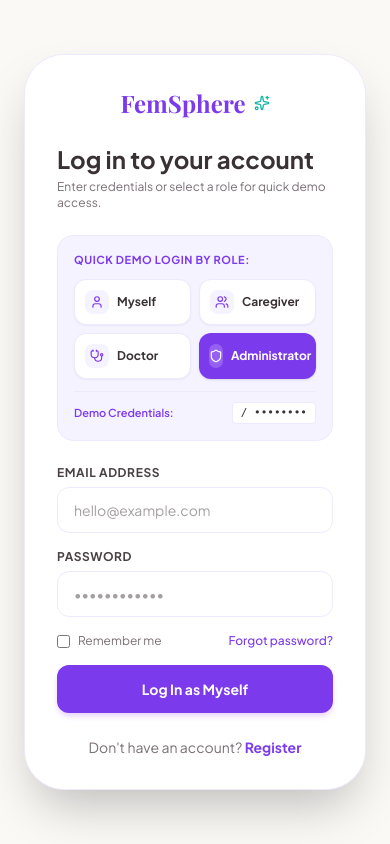
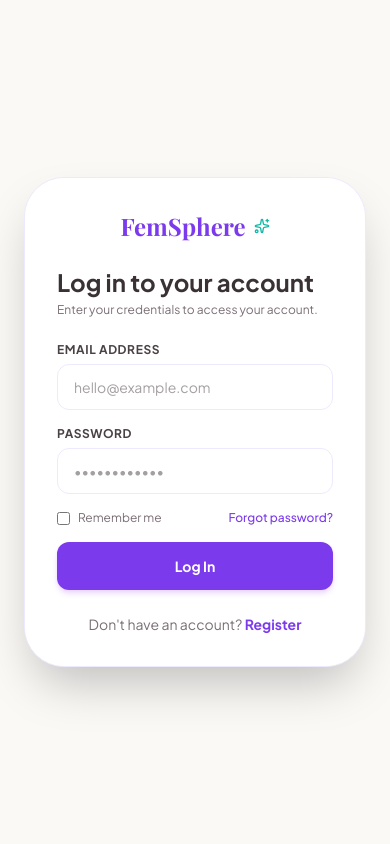
Before and after one commit to keerthuammu/FemSphere, a React (Vite) app: page /login in a window 390 px wide. Built offline with nearby package versions, Linux system fonts and the light colour scheme; a web font is replaced by a local one.

Commit message:
ui: Remove Quick Demo Login by Role from web and mobile login screens

```diff
--- a/src/pages/Login.tsx
+++ b/src/pages/Login.tsx
@@ -1,5 +1,5 @@
 import React, { useState } from 'react';
-import { Sparkles, Heart, Dna, Brain, Calendar, Shield, Apple, Moon, User, Users, Stethoscope } from 'lucide-react';
+import { Sparkles, Heart, Dna, Brain, Moon } from 'lucide-react';
 import { Link, useNavigate } from 'react-router-dom';
 import heroImg from '../assets/images/healthcare_hero_1785261756891.jpeg';
 
@@ -7,7 +7,6 @@ export default function Login() {
   const navigate = useNavigate();
   const [email, setEmail] = useState('');
   const [password, setPassword] = useState('');
-  const [activeRole, setActiveRole] = useState('Myself');
 
   const [errorMsg, setErrorMsg] = useState<string | null>(null);
   const [isLoading, setIsLoading] = useState(false);
@@ -52,12 +51,17 @@ export default function Login() {
     } catch (err: any) {
       // Fallback mode if backend API DB server is offline / unreachable
       const usernameFromEmail = email.split('@')[0] || 'user';
+      let detectedRole = 'User (Female)';
+      if (email.toLowerCase().includes('admin')) detectedRole = 'Admin (Superuser)';
+      else if (email.toLowerCase().includes('doctor') || email.toLowerCase().includes('dr.')) detectedRole = 'Doctor';
+      else if (email.toLowerCase().includes('caregiver')) detectedRole = 'Caregiver';
+
       const mockUser = {
         id: 1,
         username: usernameFromEmail,
         fullName: usernameFromEmail.replace(/[._]/g, ' ').replace(/\b\w/g, c => c.toUpperCase()),
-        email: email || 'elena.rostova@femsphere.health',
-        role: activeRole,
+        email: email || 'user@femsphere.health',
+        role: detectedRole,
         status: 'Active',
         profile: {
           full_name: usernameFromEmail.replace(/[._]/g, ' ').replace(/\b\w/g, c => c.toUpperCase()),
@@ -66,62 +70,6 @@ export default function Login() {
       localStorage.setItem('femsphere_token', 'demo_token_2026');
       localStorage.setItem('femsphere_user', JSON.stringify(mockUser));
       navigateRoleDashboard(mockUser.role, mockUser.email);
-    } finally {
-      setIsLoading(false);
-    }
-  };
-
-  const handleRoleQuickLogin = async (role: string, roleEmail: string) => {
-    setActiveRole(role);
-    setEmail(roleEmail);
-    setPassword('password123');
-    setErrorMsg(null);
-    setIsLoading(true);
-
-    try {
-      const response = await fetch('/api/auth/login', {
-        method: 'POST',
-        headers: { 'Content-Type': 'application/json' },
-        body: JSON.stringify({ email: roleEmail, password: 'password123' })
-      });
-
-      const data = await response.json();
-
-      if (data.success) {
-        localStorage.setItem('femsphere_token', data.token);
-        localStorage.setItem('femsphere_user', JSON.stringify(data.user));
-        navigateRoleDashboard(data.user.role || role, data.user.email || roleEmail);
-      } else {
-        const qUsername = roleEmail.split('@')[0];
-        const qFullName = qUsername.replace(/[._]/g, ' ').replace(/\b\w/g, c => c.toUpperCase());
-        const mockUser = {
-          id: 1,
-          username: qUsername,
-          fullName: qFullName,
-          email: roleEmail,
-          role: role,
-          status: 'Active',
-          profile: { full_name: qFullName }
-        };
-        localStorage.setItem('femsphere_token', 'demo_token_2026');
-        localStorage.setItem('femsphere_user', JSON.stringify(mockUser));
-        navigateRoleDashboard(role, roleEmail);
-      }
-    } catch (err) {
-      const cUsername = roleEmail.split('@')[0];
-      const cFullName = cUsername.replace(/[._]/g, ' ').replace(/\b\w/g, c => c.toUpperCase());
-      const mockUser = {
-        id: 1,
-        username: cUsername,
-        fullName: cFullName,
-        email: roleEmail,
-        role: role,
-        status: 'Active',
-        profile: { full_name: cFullName }
-      };
-      localStorage.setItem('femsphere_token', 'demo_token_2026');
-      localStorage.setItem('femsphere_user', JSON.stringify(mockUser));
-      navigateRoleDashboard(role, roleEmail);
     } finally {
       setIsLoading(false);
     }
@@ -158,72 +106,7 @@ export default function Login() {
 
           <div className="mb-6">
             <h3 className="text-2xl font-bold text-[#3a3135]">Log in to your account</h3>
-            <p className="text-xs text-[#7a6f75] mt-1">Enter credentials or select a role for quick demo access.</p>
-          </div>
-
-          {/* Quick Demo Login by Role Section */}
-          <div className="mb-6 bg-[#F5F3FF] p-4 rounded-2xl border border-[#EDE9FE]">
-            <span className="text-[11px] font-bold text-[#7C3AED] uppercase tracking-wider block mb-2.5">
-              Quick Demo Login by Role:
-            </span>
-            <div className="grid grid-cols-2 gap-2">
-
-              {/* Role 1: Myself */}
-              <button
-                type="button"
-                onClick={() => handleRoleQuickLogin('Myself', 'elena.rostova@femsphere.health')}
-                className="flex items-center gap-2 p-2.5 rounded-xl bg-white hover:bg-[#7C3AED] hover:text-white border border-[#EDE9FE] text-[#3a3135] text-xs font-bold transition-all shadow-xs group"
-              >
-                <div className="w-6 h-6 rounded-lg bg-[#F5F3FF] group-hover:bg-[#7C3AED] flex items-center justify-center text-[#7C3AED] group-hover:text-white">
-                  <User className="w-3.5 h-3.5" />
-                </div>
-                <span>Myself</span>
-              </button>
-
-              {/* Role 2: Caregiver */}
-              <button
-                type="button"
-                onClick={() => handleRoleQuickLogin('Caregiver', 'caregiver@femsphere.health')}
-                className="flex items-center gap-2 p-2.5 rounded-xl bg-white hover:bg-[#7C3AED] hover:text-white border border-[#EDE9FE] text-[#3a3135] text-xs font-bold transition-all shadow-xs group"
-              >
-                <div className="w-6 h-6 rounded-lg bg-[#F5F3FF] group-hover:bg-white/20 flex items-center justify-center text-[#7C3AED] group-hover:text-white">
-                  <Users className="w-3.5 h-3.5" />
-                </div>
-                <span>Caregiver</span>
-              </button>
-
-              {/* Role 3: Doctor */}
-              <button
-                type="button"
-                onClick={() => handleRoleQuickLogin('Doctor', 'dr.jenkins@femsphere.health')}
-                className="flex items-center gap-2 p-2.5 rounded-xl bg-white hover:bg-[#7C3AED] hover:text-white border border-[#EDE9FE] text-[#3a3135] text-xs font-bold transition-all shadow-xs group"
-              >
-                <div className="w-6 h-6 rounded-lg bg-[#F5F3FF] group-hover:bg-white/20 flex items-center justify-center text-[#7C3AED] group-hover:text-white">
-                  <Stethoscope className="w-3.5 h-3.5" />
-                </div>
-                <span>Doctor</span>
-              </button>
-
-              {/* Role 4: Administrator */}
-              <button
-                type="button"
-                onClick={() => handleRoleQuickLogin('Administrator', 'admin@femsphere.health')}
-                className="flex items-center gap-2 p-2.5 rounded-xl bg-[#7C3AED] text-white hover:bg-[#6D28D9] text-xs font-bold transition-all shadow-sm group"
-              >
-                <div className="w-6 h-6 rounded-lg bg-white/20 flex items-center justify-center text-white">
-                  <Shield className="w-3.5 h-3.5" />
-                </div>
-                <span>Administrator</span>
-              </button>
-
-            </div>
-
-            <div className="mt-3 pt-2.5 border-t border-[#EDE9FE] flex items-center justify-between text-[11px] text-[#7a6f75]">
-              <span className="font-semibold text-[#7C3AED]">Demo Credentials:</span>
-              <span className="font-mono bg-white px-2 py-0.5 rounded border border-[#EDE9FE] text-[#3a3135]">
-                {activeRole === 'Administrator' ? 'admin@femsphere.health / admin' : `${email} / ••••••••`}
-              </span>
-            </div>
+            <p className="text-xs text-[#7a6f75] mt-1">Enter your credentials to access your account.</p>
           </div>
 
           {errorMsg && (
@@ -264,8 +147,12 @@ export default function Login() {
               <a href="#" className="text-xs font-medium text-[#7C3AED] hover:underline">Forgot password?</a>
             </div>
 
-            <button type="submit" className="w-full bg-[#7C3AED] hover:bg-[#6D28D9] text-white rounded-xl py-3.5 text-sm font-bold shadow-md shadow-purple-200 transition-colors">
-              Log In as {activeRole}
+            <button
+              type="submit"
+              disabled={isLoading}
+              className="w-full bg-[#7C3AED] hover:bg-[#6D28D9] disabled:opacity-50 text-white rounded-xl py-3.5 text-sm font-bold shadow-md shadow-purple-200 transition-colors"
+            >
+              {isLoading ? 'Logging In...' : 'Log In'}
             </button>
           </form>
 
```
Also changed, not shown: 1 other file (tests, documents, lock files or other folders).
